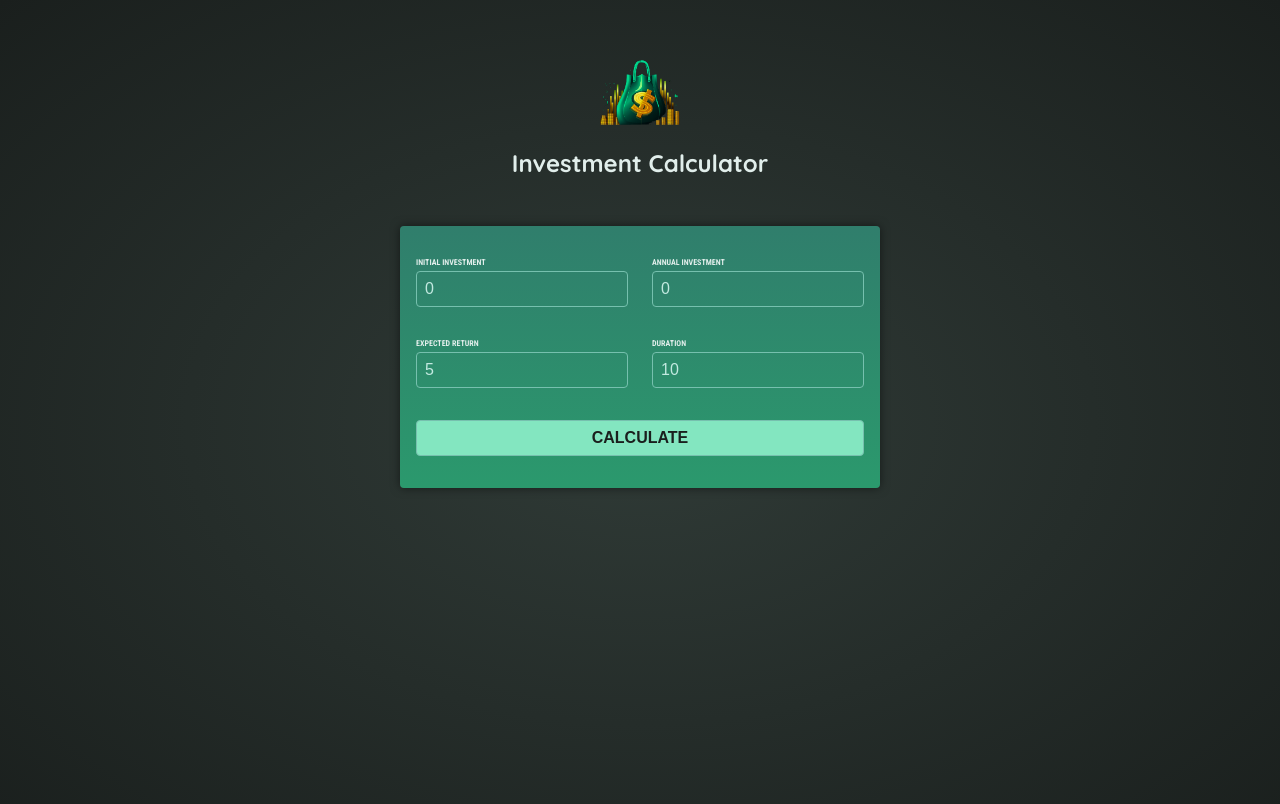
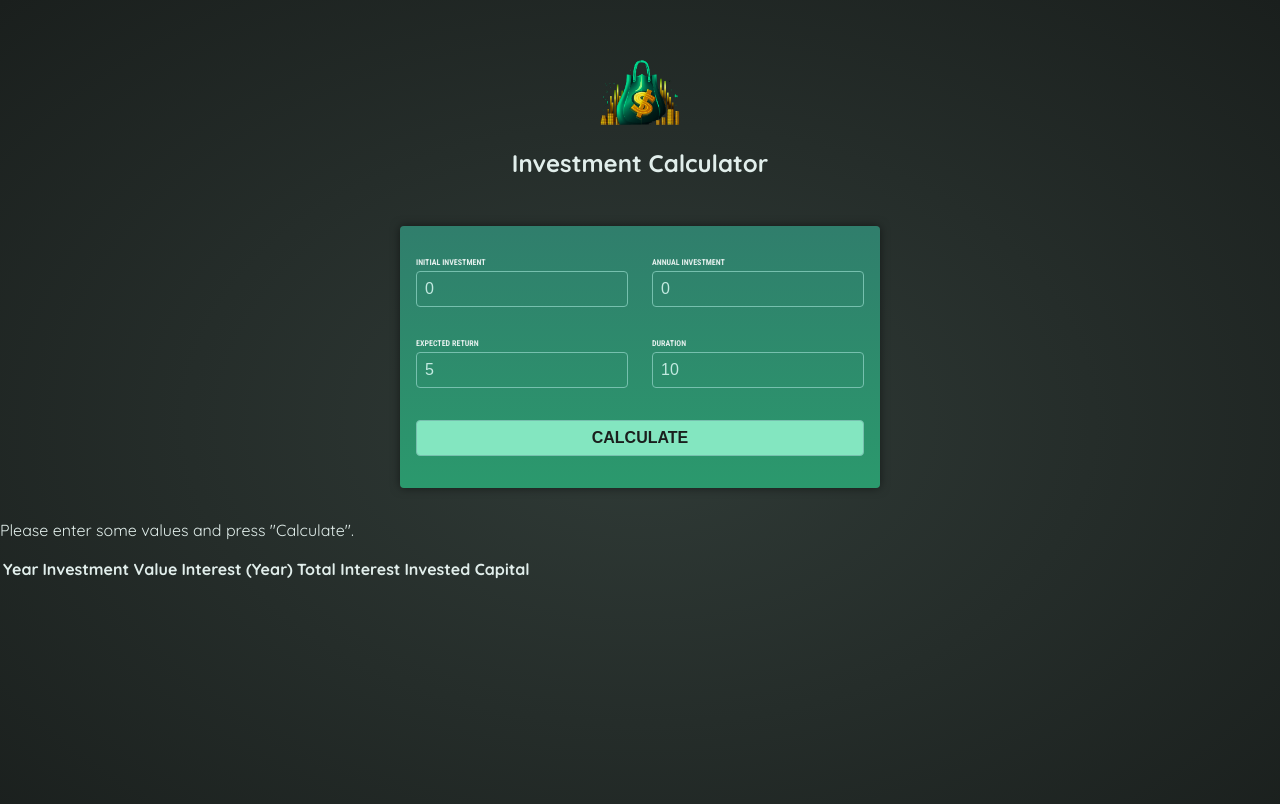
Before and after one commit to aiuyap/angular-investment-calculator, an Angular app: page / in a window 1280 px wide. Shown: the top 804 px of the page. Built offline with nearby package versions, Linux system fonts and the light colour scheme.

Commit message:
feat: passed resultsData from app component to investment-results component

```diff
--- a/src/app/app.component.html
+++ b/src/app/app.component.html
@@ -1,2 +1,3 @@
 <app-header />
 <app-user-input (calculate)="onCalculateInvestmentResults($event)" />
+<app-investment-results [results]="resultsData" />
--- a/src/app/app.component.ts
+++ b/src/app/app.component.ts
@@ -3,15 +3,18 @@
 import { HeaderComponent } from './header/header.component';
 import { UserInputComponent } from './user-input/user-input.component';
 
-import type { InputData } from './app.model';
+import type { InputData, ResultType } from './app.model';
+import { InvestmentResultsComponent } from './investment-results/investment-results.component';
 
 @Component({
   selector: 'app-root',
   standalone: true,
   templateUrl: './app.component.html',
-  imports: [HeaderComponent, UserInputComponent],
+  imports: [HeaderComponent, UserInputComponent, InvestmentResultsComponent],
 })
 export class AppComponent {
+  resultsData?: ResultType[];
+
   onCalculateInvestmentResults(data: InputData) {
     const { initialInvestment, duration, expectedReturn, annualInvestment } =
       data;
@@ -34,6 +37,6 @@
       });
     }
 
-    console.log(annualData);
+    this.resultsData = annualData;
   }
 }
```
Also changed, not shown: src/app/app.model.ts (+9 -0 lines), src/app/investment-results/investment-results.component.ts (+5 -3 lines).
